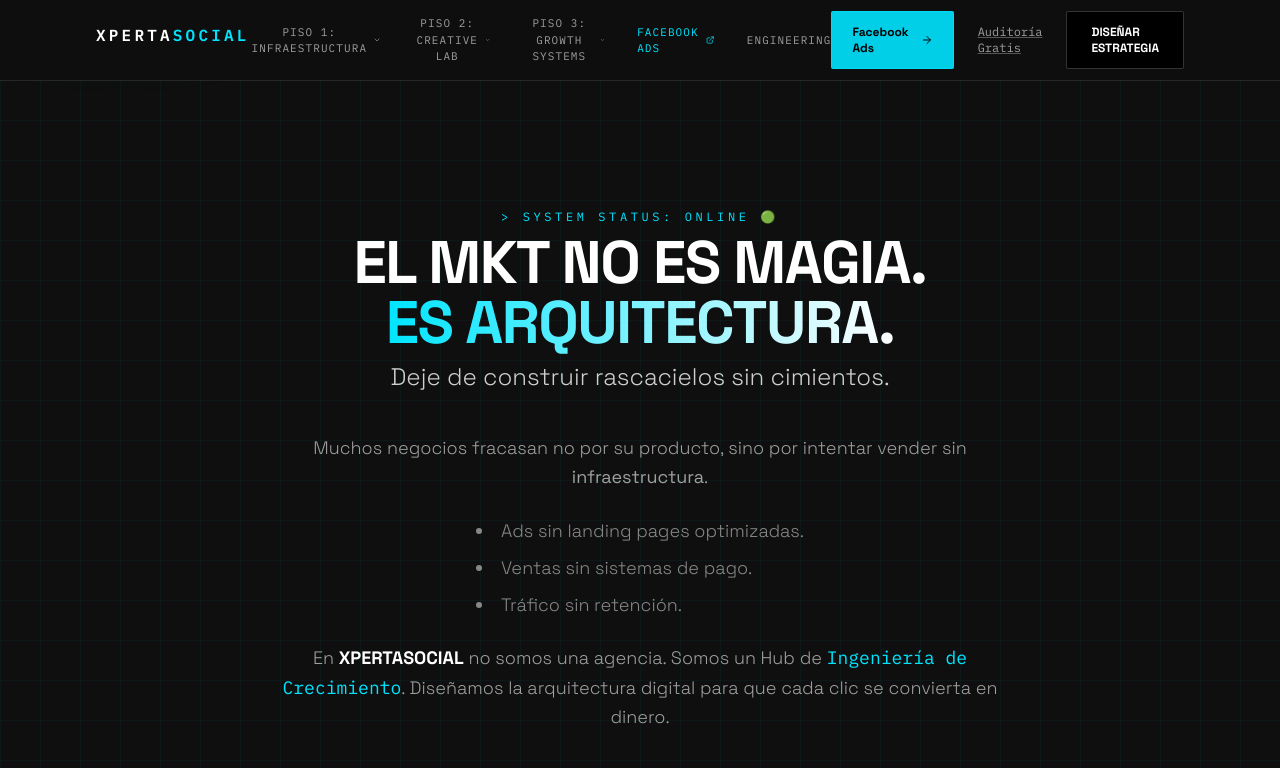
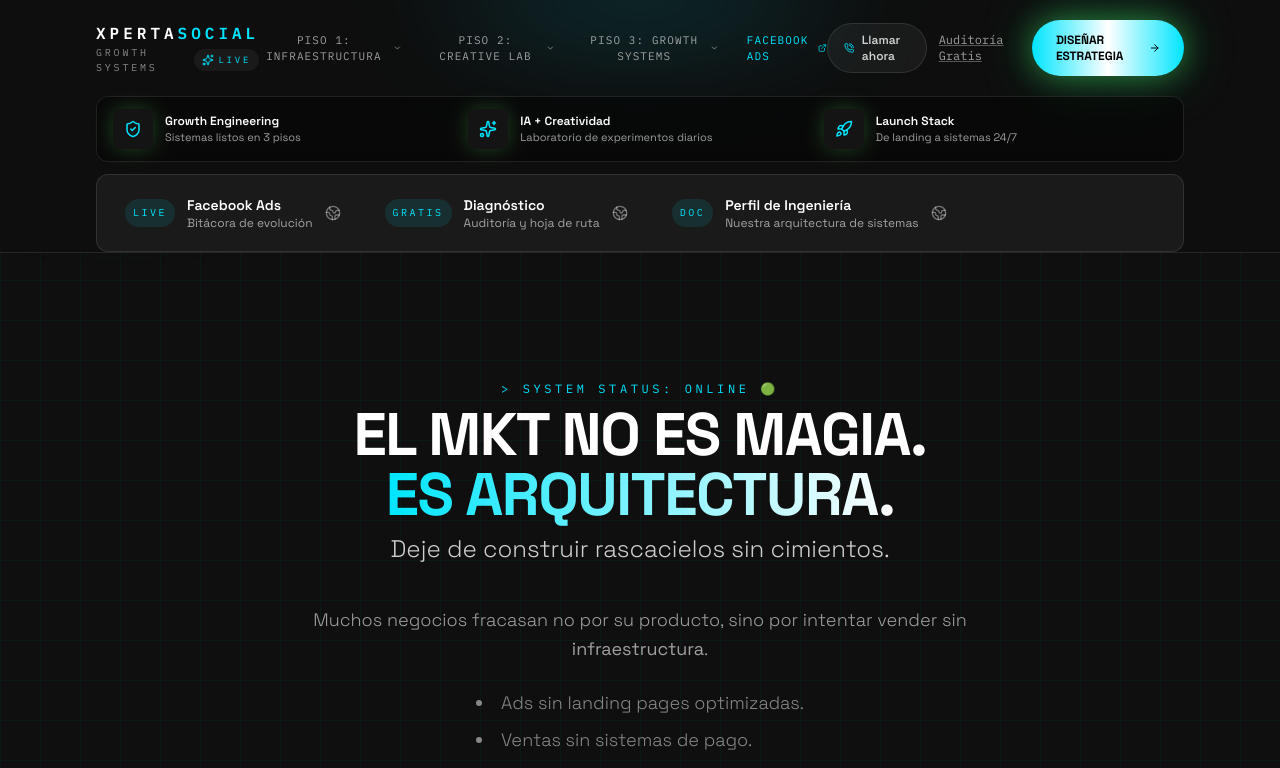
Before and after one commit to lbaddass/xpertasocial-web, a Next.js app: page / in a window 1280 px wide. Shown: the top 768 px of the page. Built offline with nearby package versions, Linux system fonts and the light colour scheme.

Commit message:
Redesign navigation and footer

```diff
--- a/next.config.ts
+++ b/next.config.ts
@@ -3,6 +3,9 @@ import type { NextConfig } from "next";
 const nextConfig: NextConfig = {
   /* config options here */
   reactCompiler: true,
+  experimental: {
+    turbopackUseSystemTlsCerts: true,
+  },
 };
 
 export default nextConfig;
--- a/src/components/layout/Footer.tsx
+++ b/src/components/layout/Footer.tsx
@@ -1,17 +1,150 @@
-import Link from 'next/link';
+import Link from "next/link";
+import { Github, Linkedin, Phone, Twitter, ExternalLink } from "lucide-react";
+
+const sitemap = [
+  {
+    title: "Pisos de ejecución",
+    links: [
+      { label: "Piso 1: Infraestructura", href: "/piso-1-infraestructura" },
+      { label: "Piso 2: Creative Lab", href: "/piso-2-contenido-ia" },
+      { label: "Piso 3: Growth Systems", href: "/piso-3-sistemas" },
+    ],
+  },
+  {
+    title: "Recursos y bitácoras",
+    links: [
+      { label: "Facebook Ads", href: "/facebook-ads" },
+      { label: "Identity Lab", href: "/identity-lab" },
+      { label: "Perfil Corporativo", href: "/perfil-corporativo" },
+    ],
+  },
+  {
+    title: "Extras",
+    links: [
+      { label: "Diagnóstico", href: "/diagnostico" },
+      { label: "Demo interactivo", href: "/demo" },
+      { label: "Design System", href: "/design-system" },
+    ],
+  },
+];
+
+const socials = [
+  {
+    label: "Llamar",
+    detail: "55 1683 3133",
+    href: "tel:+525516833133",
+    icon: Phone,
+  },
+  {
+    label: "GitHub",
+    detail: "lbaddass",
+    href: "https://github.com/lbaddass",
+    icon: Github,
+  },
+  {
+    label: "X (Twitter)",
+    detail: "@lbaddassl",
+    href: "https://x.com/lbaddassl",
+    icon: Twitter,
+  },
+  {
+    label: "LinkedIn",
+    detail: "luisgarcia_or",
+    href: "https://www.linkedin.com/in/luisgarcia_or/",
+    icon: Linkedin,
+  },
+];
 
 const Footer = () => {
   return (
-    <div className="flex flex-col sm:flex-row justify-between items-center gap-4 py-8 text-sm font-mono text-white/40">
-      <p>&copy; {new Date().getFullYear()} XpertaSocial. All rights reserved.</p>
-      <div className="flex items-center gap-4">
-        <Link href="/perfil-corporativo" className="hover:text-white transition-colors">
-          Engineering Profile
-        </Link>
-        <span className='hidden sm:block'>|</span>
-        <Link href="/diagnostico" className="hover:text-white transition-colors">
-          Diagnóstico
-        </Link>
+    <div className="relative py-12 text-sm">
+      <div className="absolute inset-x-0 -top-10 h-24 bg-[radial-gradient(circle_at_center,_rgba(79,209,197,0.15),_transparent_50%)] blur-3xl" />
+
+      <div className="grid grid-cols-1 gap-10 lg:grid-cols-4">
+        <div className="space-y-4">
+          <div className="flex items-center gap-2 text-xs font-mono uppercase tracking-[0.2em] text-neonBlue">
+            <span className="inline-block h-2 w-2 rounded-full bg-neonBlue animate-pulse" />
+            Growth Engineering Hub
+          </div>
+          <p className="text-lg font-semibold text-white">
+            Arquitecturas de adquisición, diseño creativo con IA y sistemas de venta 24/7.
+          </p>
+          <Link
+            href="/diagnostico"
+            className="inline-flex items-center gap-2 rounded-full border border-white/10 bg-white/5 px-4 py-2 text-xs font-semibold text-white hover:border-neonBlue/60 hover:text-neonBlue transition-colors"
+          >
+            Agenda un diagnóstico
+            <ExternalLink size={14} />
+          </Link>
+        </div>
+
+        {sitemap.map((section) => (
+          <div key={section.title} className="space-y-3">
+            <h3 className="text-xs font-mono uppercase tracking-[0.25em] text-white/60">{section.title}</h3>
+            <div className="flex flex-col gap-2 text-white/70">
+              {section.links.map((link) => (
+                <Link
+                  key={link.href}
+                  href={link.href}
+                  className="flex items-center gap-2 rounded-lg px-2 py-1 hover:bg-white/5 hover:text-white transition-colors"
+                >
+                  <span className="h-1 w-6 rounded-full bg-neonBlue/40" />
+                  {link.label}
+                </Link>
+              ))}
+            </div>
+          </div>
+        ))}
+      </div>
+
+      <div className="mt-10 grid grid-cols-1 gap-4 rounded-2xl border border-white/10 bg-black/40 p-6 backdrop-blur-lg lg:grid-cols-2">
+        <div className="grid grid-cols-2 gap-3 sm:grid-cols-4">
+          {socials.map((item) => (
+            <Link
+              key={item.label}
+              href={item.href}
+              className="group flex flex-col gap-1 rounded-xl border border-white/5 bg-white/5 px-3 py-3 text-white hover:border-neonBlue/60 hover:bg-white/10 transition-colors"
+            >
+              <div className="flex items-center gap-2 text-xs font-semibold">
+                <item.icon size={16} className="text-neonBlue" />
+                {item.label}
+              </div>
+              <span className="text-sm text-white/70 group-hover:text-white">{item.detail}</span>
+            </Link>
+          ))}
+        </div>
+
+        <div className="flex flex-col justify-between gap-4 rounded-xl border border-neonBlue/20 bg-gradient-to-r from-neonBlue/10 via-white/5 to-transparent p-4 text-white shadow-glow-money">
+          <div className="flex items-center gap-3">
+            <span className="flex h-10 w-10 items-center justify-center rounded-full bg-white/10 text-neonBlue">☎</span>
+            <div>
+              <p className="text-sm font-semibold">Atención inmediata</p>
+              <p className="text-xs text-white/60">Llamadas, mensajes y agenda en un solo lugar</p>
+            </div>
+          </div>
+          <div className="flex flex-wrap gap-2 text-sm">
+            <Link href="tel:+525516833133" className="rounded-full bg-white px-4 py-2 font-semibold text-black hover:bg-neonBlue transition-colors">
+              55 1683 3133
+            </Link>
+            <Link href="/facebook-ads" className="rounded-full border border-white/20 px-4 py-2 text-white hover:border-neonBlue/60">
+              Bitácora de resultados
+            </Link>
+            <Link href="/diagnostico" className="rounded-full border border-neonBlue/40 bg-neonBlue/10 px-4 py-2 text-neonBlue hover:bg-neonBlue/20">
+              Diseñar estrategia
+            </Link>
+          </div>
+        </div>
+      </div>
+
+      <div className="mt-8 flex flex-col items-start justify-between gap-3 border-t border-white/5 pt-4 text-xs text-white/50 sm:flex-row sm:items-center">
+        <p>&copy; {new Date().getFullYear()} XpertaSocial. Growth Engineering Systems.</p>
+        <div className="flex flex-wrap items-center gap-3">
+          <Link href="/perfil" className="hover:text-white">Perfil</Link>
+          <span className="hidden sm:block text-white/20">•</span>
+          <Link href="/perfil-corporativo" className="hover:text-white">Engineering Profile</Link>
+          <span className="hidden sm:block text-white/20">•</span>
+          <Link href="/diagnostico" className="hover:text-white">Diagnóstico</Link>
+        </div>
       </div>
     </div>
   );
--- a/src/components/layout/Navbar.tsx
+++ b/src/components/layout/Navbar.tsx
@@ -2,7 +2,18 @@
 
 import { useState } from "react";
 import Link from "next/link";
-import { Menu, X, ArrowRight, ChevronDown, ExternalLink } from "lucide-react";
+import {
+  Menu,
+  X,
+  ArrowRight,
+  ChevronDown,
+  ExternalLink,
+  Sparkles,
+  PhoneCall,
+  ShieldCheck,
+  Rocket,
+  Globe2,
+} from "lucide-react";
 import NavDropdown from "./NavDropdown";
 
 const navStructure = [
@@ -42,12 +53,26 @@ const quickLinks = [
     label: "Facebook Ads",
     description: "Bitácora de evolución",
     href: "/facebook-ads",
+    badge: "Live",
   },
   {
     label: "Diagnóstico",
     description: "Auditoría y hoja de ruta",
     href: "/diagnostico",
+    badge: "Gratis",
   },
+  {
+    label: "Perfil de Ingeniería",
+    description: "Nuestra arquitectura de sistemas",
+    href: "/perfil-corporativo",
+    badge: "DOC",
+  },
+];
+
+const signals = [
+  { label: "Growth Engineering", detail: "Sistemas listos en 3 pisos", icon: ShieldCheck },
+  { label: "IA + Creatividad", detail: "Laboratorio de experimentos diarios", icon: Sparkles },
+  { label: "Launch Stack", detail: "De landing a sistemas 24/7", icon: Rocket },
 ];
 
 export default function Navbar() {
@@ -59,27 +84,37 @@ export default function Navbar() {
   };
 
   return (
-    <nav>
-      <div className="h-20 flex items-center justify-between">
+    <nav className="relative">
+      <div className="pointer-events-none absolute -inset-x-6 -top-14 h-32 bg-[radial-gradient(circle_at_top,_rgba(0,224,255,0.15),_transparent_45%)] blur-2xl" />
+
+      <div className="flex items-center justify-between py-5">
         {/* Brand Identity */}
-        <Link href="/" className="group flex flex-col justify-center">
-          <div className="font-mono text-sm md:text-base tracking-[0.2em] font-bold text-white group-hover:text-neonBlue transition-colors">
+        <Link href="/" className="group relative flex items-center gap-3">
+          <div className="absolute -left-2 h-12 w-12 rounded-full bg-gradient-to-br from-neonBlue/20 via-white/5 to-transparent blur-2xl opacity-0 group-hover:opacity-100 transition-opacity" />
+          <div className="flex flex-col justify-center">
+            <div className="font-mono text-sm md:text-base tracking-[0.25em] font-bold text-white group-hover:text-neonBlue transition-colors">
               XPERTA<span className="text-neonBlue">SOCIAL</span>
             </div>
-          <span className="text-[9px] font-mono text-white/40 tracking-widest opacity-0 group-hover:opacity-100 transition-opacity duration-300 -mt-1">
-            GROWTH ENGINEERING HUB
+            <span className="text-[10px] font-mono text-white/50 tracking-[0.28em] flex items-center gap-2">
+              GROWTH SYSTEMS
+              <span className="flex items-center gap-1 rounded-full bg-white/5 px-2 py-1 text-[9px] text-neonBlue">
+                <Sparkles size={12} /> LIVE
               </span>
+            </span>
+          </div>
         </Link>
 
         {/* Desktop Navigation */}
-        <div className="hidden lg:flex items-center gap-8 h-full">
+        <div className="hidden lg:flex items-center gap-7 h-full">
           {navStructure.map((section) => (
+            <div key={section.label} className="relative group">
+              <div className="absolute inset-0 -z-10 rounded-full bg-white/0 group-hover:bg-white/5 transition-colors duration-300" />
               <NavDropdown
-              key={section.label}
                 label={section.label}
                 concept={section.concept}
                 items={section.items}
               />
+            </div>
           ))}
           <Link
             href="/facebook-ads"
@@ -88,41 +123,78 @@ export default function Navbar() {
             Facebook Ads
             <ExternalLink size={12} />
           </Link>
-          <Link
-            href="/perfil-corporativo"
-            className="text-[11px] font-mono tracking-widest text-white/60 hover:text-neonBlue transition-colors uppercase"
-          >
-            ENGINEERING
-          </Link>
         </div>
 
         {/* Action Area */}
-        <div className="hidden lg:flex items-center gap-6">
+        <div className="hidden lg:flex items-center gap-4">
+          <div className="flex items-center gap-3">
             <Link
-            href="/facebook-ads"
-            className="group flex items-center gap-2 text-xs font-bold bg-neonBlue/90 text-black px-5 py-3 rounded-sm border border-neonBlue/60 hover:bg-white hover:border-white transition-colors"
+              href="tel:+525516833133"
+              className="group flex items-center gap-2 rounded-full border border-white/10 bg-white/5 px-4 py-2 text-xs font-semibold text-white/80 hover:border-neonBlue/60 hover:text-white transition-colors"
             >
-            Facebook Ads
-            <ArrowRight size={16} className="transition-transform group-hover:translate-x-1" />
+              <PhoneCall size={16} className="text-neonBlue" />
+              Llamar ahora
             </Link>
             <Link
               href="/diagnostico#audit"
-            className="text-xs font-mono text-white/60 hover:text-white underline decoration-white/30 hover:decoration-white transition-all"
+              className="text-xs font-mono text-white/60 hover:text-white underline decoration-white/30 hover:decoration-neonBlue transition-all"
             >
               Auditoría Gratis
             </Link>
+          </div>
           <Link
             href="/diagnostico"
-            className="group flex items-center gap-2 text-xs font-bold bg-black text-white px-6 py-3 rounded-sm border border-white/20 hover:bg-white hover:text-black hover:border-white transition-all"
+            className="group flex items-center gap-2 text-xs font-bold bg-gradient-to-r from-neonBlue via-white to-neonBlue text-black px-6 py-3 rounded-full shadow-glow-money-strong hover:from-white hover:via-neonBlue hover:to-white transition-all"
           >
             DISEÑAR ESTRATEGIA
+            <ArrowRight size={16} className="transition-transform group-hover:translate-x-1" />
           </Link>
         </div>
 
         {/* Mobile Toggle */}
-        <button onClick={() => setIsOpen(!isOpen)} className="lg:hidden text-white hover:text-neonBlue transition-colors">
-          {isOpen ? <X size={28} /> : <Menu size={28} />}
+        <button
+          onClick={() => setIsOpen(!isOpen)}
+          className="lg:hidden rounded-full border border-white/10 bg-white/5 p-2 text-white hover:text-neonBlue transition-colors"
+          aria-expanded={isOpen}
+          aria-label="Toggle navigation"
+        >
+          {isOpen ? <X size={24} /> : <Menu size={24} />}
         </button>
+      </div>
+
+      {/* Signals bar */}
+      <div className="hidden lg:grid grid-cols-3 gap-3 rounded-xl border border-white/10 bg-black/40 px-4 py-3 backdrop-blur">
+        {signals.map((signal) => (
+          <div key={signal.label} className="flex items-center gap-3">
+            <div className="flex h-10 w-10 items-center justify-center rounded-lg bg-white/5 text-neonBlue shadow-glow-money">
+              <signal.icon size={18} />
+            </div>
+            <div>
+              <p className="text-xs font-semibold text-white">{signal.label}</p>
+              <p className="text-[11px] text-white/60">{signal.detail}</p>
+            </div>
+          </div>
+        ))}
+      </div>
+
+      {/* Quick nav bar */}
+      <div className="mt-3 hidden lg:flex items-center gap-3 overflow-x-auto rounded-xl border border-white/10 bg-white/5 px-3 py-2">
+        {quickLinks.map((link) => (
+          <Link
+            key={link.href}
+            href={link.href}
+            className="group flex items-center gap-3 rounded-lg px-4 py-3 text-sm text-white/80 transition-all hover:-translate-y-0.5 hover:border-neonBlue/40 hover:bg-white/10"
+          >
+            <div className="flex items-center gap-1 rounded-full bg-neonBlue/10 px-2 py-1 text-[10px] font-mono uppercase tracking-[0.25em] text-neonBlue">
+              {link.badge}
+            </div>
+            <div className="flex flex-col">
+              <span className="font-semibold text-white group-hover:text-neonBlue">{link.label}</span>
+              <span className="text-xs text-white/60">{link.description}</span>
+            </div>
+            <Globe2 size={16} className="text-white/40 group-hover:text-neonBlue" />
+          </Link>
+        ))}
       </div>
 
       {/* Mobile Menu */}
@@ -130,12 +202,15 @@ export default function Navbar() {
         <div className="fixed inset-0 z-40 bg-carbon/95 backdrop-blur-xl flex flex-col overflow-y-auto pt-24 pb-10 px-6 animate-in fade-in duration-200">
           <div className="max-w-3xl mx-auto flex flex-col gap-5">
             {navStructure.map((section) => (
-              <div key={section.label} className="border border-white/10 rounded-lg bg-black/30">
+              <div key={section.label} className="border border-white/10 rounded-lg bg-black/30 shadow-xl">
                 <button
                   onClick={() => toggleMobileSection(section.label)}
                   className="w-full flex items-center justify-between px-4 py-4 text-left"
                 >
-                  <span className="text-sm font-bold font-mono text-white tracking-wider">{section.label}</span>
+                  <span className="text-sm font-bold font-mono text-white tracking-wider flex items-center gap-2">
+                    <span className="h-2 w-2 rounded-full bg-neonBlue" />
+                    {section.label}
+                  </span>
                   <ChevronDown
                     size={18}
                     className={`text-neonBlue transition-transform ${
@@ -168,44 +243,56 @@ export default function Navbar() {
               </div>
             ))}
 
-            <Link
-              href="/perfil-corporativo"
-              onClick={() => setIsOpen(false)}
-              className="rounded-lg border border-white/10 bg-black/30 px-4 py-4 text-center text-sm font-bold font-mono text-white tracking-wider hover:text-neonBlue"
-            >
-              ENGINEERING PROFILE
-            </Link>
-
-            <div className="space-y-3 rounded-lg border border-white/10 bg-black/30 p-4">
-              <span className="text-[10px] text-white/50 tracking-[0.3em] uppercase">Direcciones Rápidas</span>
+            <div className="grid grid-cols-1 sm:grid-cols-2 gap-3">
               {quickLinks.map((link) => (
                 <Link
                   key={link.href}
                   href={link.href}
                   onClick={() => setIsOpen(false)}
-                  className="flex flex-col rounded-md bg-white/5 px-4 py-3 text-white hover:bg-white/10 transition-colors"
+                  className="flex flex-col gap-1 rounded-lg border border-white/10 bg-white/5 px-4 py-3 text-white hover:border-neonBlue/50 hover:bg-white/10 transition-colors"
                 >
+                  <div className="flex items-center gap-2 text-[11px] font-mono uppercase tracking-[0.2em] text-neonBlue">
+                    {link.badge}
+                  </div>
                   <span className="text-sm font-semibold">{link.label}</span>
                   <span className="text-xs text-white/60">{link.description}</span>
                 </Link>
               ))}
+              <Link
+                href="/perfil-corporativo"
+                onClick={() => setIsOpen(false)}
+                className="flex items-center justify-between gap-4 rounded-lg border border-white/10 bg-gradient-to-r from-white/10 via-black to-white/10 px-4 py-4 text-white hover:border-neonBlue/60"
+              >
+                <div>
+                  <p className="text-sm font-bold">Engineering Profile</p>
+                  <p className="text-xs text-white/60">Arquitectura, principios y entregables</p>
+                </div>
+                <ArrowRight size={18} className="text-neonBlue" />
+              </Link>
             </div>
 
-            <div className="pt-2 space-y-4">
+            <div className="flex flex-col gap-3 rounded-lg border border-white/10 bg-white/5 p-4">
+              <span className="flex items-center gap-2 text-[10px] text-white/50 tracking-[0.3em] uppercase">
+                <Sparkles size={14} className="text-neonBlue" />
+                Llamar o agendar
+              </span>
+              <div className="flex flex-wrap gap-2">
+                <Link
+                  href="tel:+525516833133"
+                  className="flex items-center gap-2 rounded-full bg-neonBlue/10 px-4 py-2 text-sm font-semibold text-neonBlue"
+                >
+                  <PhoneCall size={16} />
+                  55 1683 3133
+                </Link>
                 <Link
                   href="/diagnostico"
                   onClick={() => setIsOpen(false)}
-                className="flex items-center justify-center gap-2 w-full bg-white text-black font-bold py-4 rounded-sm hover:bg-neonBlue transition-colors"
+                  className="flex items-center gap-2 rounded-full bg-white text-black px-4 py-2 text-sm font-semibold"
                 >
-                DISEÑAR ESTRATEGIA <ArrowRight size={18} />
+                  Diseñar estrategia
+                  <ArrowRight size={14} />
                 </Link>
-              <Link
-                href="/diagnostico#audit"
-                onClick={() => setIsOpen(false)}
-                className="block text-center text-xs font-mono text-white/60 hover:text-white underline"
-              >
-                Solicitar Auditoría Gratis
-              </Link>
+              </div>
             </div>
           </div>
         </div>
```
Lines whose indentation alone changed are shown as unchanged.
